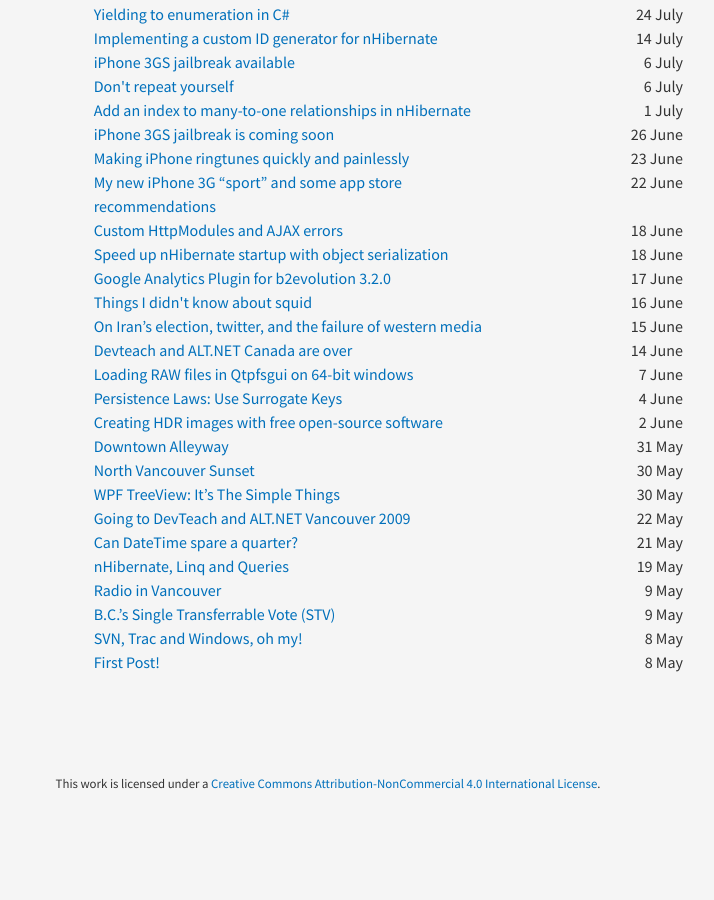
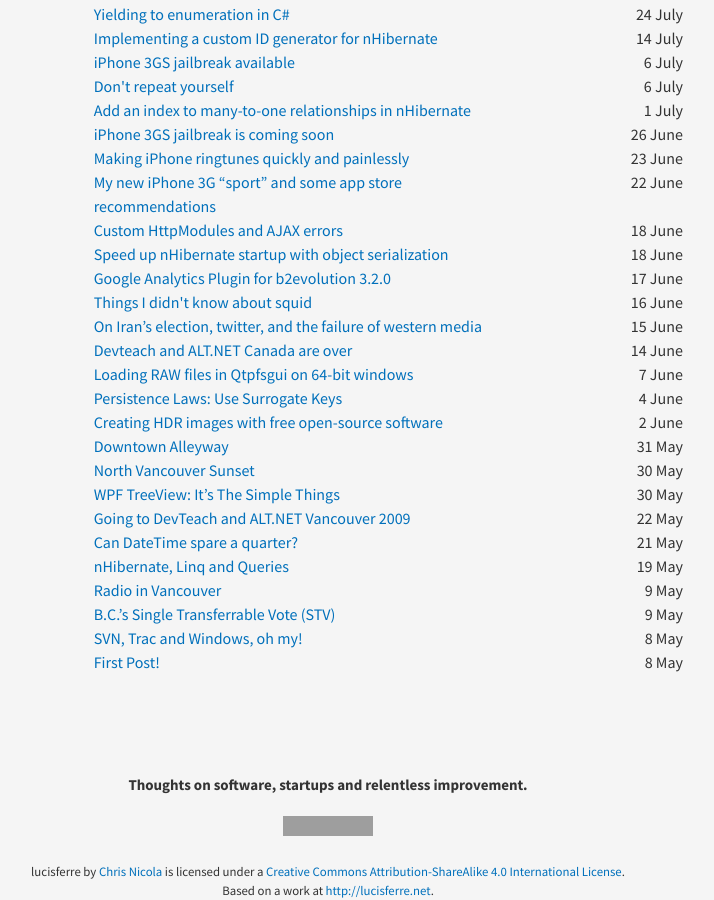
Before and after one commit to lucisferre/lucisferre.github.com, a Jekyll site: the page built from index.html, in a window 1280 px wide and 900 px high, scrolled down 3157 px. Shown: the whole window, without its empty margins (312-1026 px from the left). Built offline with Jekyll 4.4.1, drawn with Linux system fonts in a browser that asks for light colours; nearby versions of some CDN libraries; Markdown is read by kramdown in place of the engine named in the settings; before the commit the page ends 3970 px from its top, so only the background shows below that; grey boxes are pictures that could not be loaded.

Commit message:
Update footer and CC license to share alike

```diff
--- a/_config.yml
+++ b/_config.yml
@@ -1,7 +1,7 @@
 # Site settings
 title: lucisferre
 email: chnicola@gmail.com
-description: "Software, startups and relentless improvement."
+description: "Thoughts on software, startups and relentless improvement."
 baseurl: ""
 
 # Build settings
--- a/_includes/footer.html
+++ b/_includes/footer.html
@@ -1,61 +1,6 @@
-<footer class="site-footer">
-
-  <div class="wrap">
-
-    <h2 class="footer-heading">{{ site.title }}</h2>
-
-    <div class="footer-col-1 column">
-      <ul>
-        <li>{{ site.title }}</li>
-        <li><a href="mailto:{{ site.email }}">{{ site.email }}</a></li>
-      </ul>
-    </div>
-
-    <div class="footer-col-2 column">
-      <ul>
-        <li>
-          <a href="https://github.com/{{ site.username }}">
-            <span class="icon github">
-              <svg version="1.1" class="github-icon-svg" xmlns="http://www.w3.org/2000/svg" xmlns:xlink="http://www.w3.org/1999/xlink" x="0px" y="0px"
-                 viewBox="0 0 16 16" enable-background="new 0 0 16 16" xml:space="preserve">
-                <path fill-rule="evenodd" clip-rule="evenodd" fill="#C2C2C2" d="M7.999,0.431c-4.285,0-7.76,3.474-7.76,7.761
-                c0,3.428,2.223,6.337,5.307,7.363c0.388,0.071,0.53-0.168,0.53-0.374c0-0.184-0.007-0.672-0.01-1.32
-                c-2.159,0.469-2.614-1.04-2.614-1.04c-0.353-0.896-0.862-1.135-0.862-1.135c-0.705-0.481,0.053-0.472,0.053-0.472
-                c0.779,0.055,1.189,0.8,1.189,0.8c0.692,1.186,1.816,0.843,2.258,0.645c0.071-0.502,0.271-0.843,0.493-1.037
-                C4.86,11.425,3.049,10.76,3.049,7.786c0-0.847,0.302-1.54,0.799-2.082C3.768,5.507,3.501,4.718,3.924,3.65
-                c0,0,0.652-0.209,2.134,0.796C6.677,4.273,7.34,4.187,8,4.184c0.659,0.003,1.323,0.089,1.943,0.261
-                c1.482-1.004,2.132-0.796,2.132-0.796c0.423,1.068,0.157,1.857,0.077,2.054c0.497,0.542,0.798,1.235,0.798,2.082
-                c0,2.981-1.814,3.637-3.543,3.829c0.279,0.24,0.527,0.713,0.527,1.437c0,1.037-0.01,1.874-0.01,2.129
-                c0,0.208,0.14,0.449,0.534,0.373c3.081-1.028,5.302-3.935,5.302-7.362C15.76,3.906,12.285,0.431,7.999,0.431z"/>
-              </svg>
-            </span>
-            <span class="username">{{ site.username }}</span>
-          </a>
-        </li>
-        <li>
-          <a href="https://twitter.com/{{ site.username }}">
-            <span class="icon twitter">
-              <svg version="1.1" class="twitter-icon-svg" xmlns="http://www.w3.org/2000/svg" xmlns:xlink="http://www.w3.org/1999/xlink" x="0px" y="0px"
-                 viewBox="0 0 16 16" enable-background="new 0 0 16 16" xml:space="preserve">
-                <path fill="#C2C2C2" d="M15.969,3.058c-0.586,0.26-1.217,0.436-1.878,0.515c0.675-0.405,1.194-1.045,1.438-1.809
-                c-0.632,0.375-1.332,0.647-2.076,0.793c-0.596-0.636-1.446-1.033-2.387-1.033c-1.806,0-3.27,1.464-3.27,3.27
-                c0,0.256,0.029,0.506,0.085,0.745C5.163,5.404,2.753,4.102,1.14,2.124C0.859,2.607,0.698,3.168,0.698,3.767
-                c0,1.134,0.577,2.135,1.455,2.722C1.616,6.472,1.112,6.325,0.671,6.08c0,0.014,0,0.027,0,0.041c0,1.584,1.127,2.906,2.623,3.206
-                C3.02,9.402,2.731,9.442,2.433,9.442c-0.211,0-0.416-0.021-0.615-0.059c0.416,1.299,1.624,2.245,3.055,2.271
-                c-1.119,0.877-2.529,1.4-4.061,1.4c-0.264,0-0.524-0.015-0.78-0.046c1.447,0.928,3.166,1.469,5.013,1.469
-                c6.015,0,9.304-4.983,9.304-9.304c0-0.142-0.003-0.283-0.009-0.423C14.976,4.29,15.531,3.714,15.969,3.058z"/>
-              </svg>
-            </span>
-            <span class="username">{{ site.username }}</span>
-          </a>
-        </li>
-      </ul>
-    </div>
-
-    <div class="footer-col-3 column">
-      <p class="text">{{ site.description }}</p>
-    </div>
-
-  </div>
-
+<footer>
+  <h3>
+    {{ site.description }}
+  </h3>
+  <a rel="license" href="http://creativecommons.org/licenses/by-sa/4.0/"><img alt="Creative Commons License" style="border-width:0" src="http://i.creativecommons.org/l/by-sa/4.0/88x31.png" /></a><br /><span xmlns:dct="http://purl.org/dc/terms/" href="http://purl.org/dc/dcmitype/Text" property="dct:title" rel="dct:type">lucisferre</span> by <a xmlns:cc="http://creativecommons.org/ns#" href="http://lucisferre.net" property="cc:attributionName" rel="cc:attributionURL">Chris Nicola</a> is licensed under a <a rel="license" href="http://creativecommons.org/licenses/by-sa/4.0/">Creative Commons Attribution-ShareAlike 4.0 International License</a>.<br />Based on a work at <a xmlns:dct="http://purl.org/dc/terms/" href="http://lucisferre.net" rel="dct:source">http://lucisferre.net</a>.
 </footer>
--- a/_includes/head.html
+++ b/_includes/head.html
@@ -28,7 +28,6 @@
 
 <!-- feed links -->
 <link rel="alternate" href="{{ site.baseurl }}/feed.xml" type="application/rss+xml" title="{{ site.name }}">
-
 <script>
   (function(i,s,o,g,r,a,m){i['GoogleAnalyticsObject']=r;i[r]=i[r]||function(){
   (i[r].q=i[r].q||[]).push(arguments)},i[r].l=1*new Date();a=s.createElement(o),
--- a/_layouts/default.html
+++ b/_layouts/default.html
@@ -16,11 +16,7 @@
 
       {{ content }}
 
-      <footer>
-        <p>
-          This work is licensed under a <a rel="license" href="http://creativecommons.org/licenses/by-nc/4.0/deed.en_US">Creative Commons Attribution-NonCommercial 4.0 International License</a>.
-        </p>
-      </footer>
+      {% include footer.html %}
     </div>
 
     <!-- scripts -->
```
Also changed, not shown: _layouts/post.html (line endings or trailing spaces).
